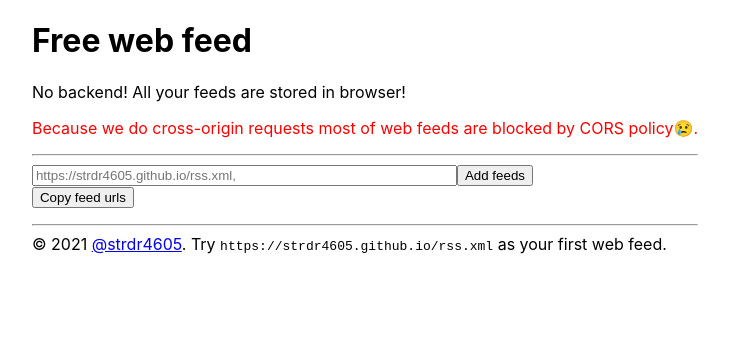
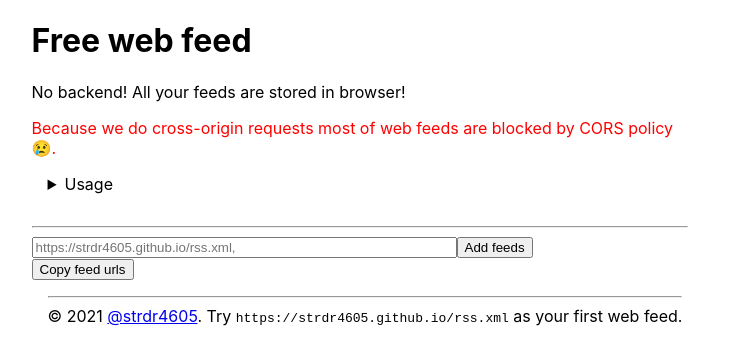
Before and after one commit to cofeed-19/cofeed-19.github.io, a Next.js app: page / in a window 1280 px wide. Shown: the top 364 px of the page, without its empty margins (275-1004 px from the left). Built offline with nearby package versions, Linux system fonts and the light colour scheme.

Commit message:
feat: add Usage

```diff
--- a/components/Header.tsx
+++ b/components/Header.tsx
@@ -4,9 +4,24 @@ export function Header() {
       <h1>Free web feed</h1>
       <p>No backend! All your feeds are stored in browser!</p>
       <p style={{ color: "red" }}>
-        Because we do cross-origin requests most of web feeds are blocked by CORS
-        policy😢.
+        Because we do cross-origin requests most of web feeds are blocked by
+        CORS policy😢.
       </p>
+      <details>
+        <summary>Usage</summary>
+        <p>
+          <ul>
+            <li>
+              Should work with any <u>https://[some name].github.io</u> site
+              which has web feed (rss or atom).
+            </li>
+            <li>
+              Try <u>http</u> and <u>https</u>.
+            </li>
+            <li>If it's a personal blog, maybe ask the owner to enable CORS</li>
+          </ul>
+        </p>
+      </details>
       <hr />
     </header>
   );
--- a/styles/globals.css
+++ b/styles/globals.css
@@ -16,7 +16,7 @@ body {
 
 footer,
 details {
-  margin-top: 1em;
+  margin: 1em;
 }
 
 details > div {
@@ -31,10 +31,10 @@ a {
   color: #0000ee;
 }
 
-head,
+header,
 main,
 footer {
-  max-width: 70ch;
+  max-width: 65ch;
 }
 
 section {
```
